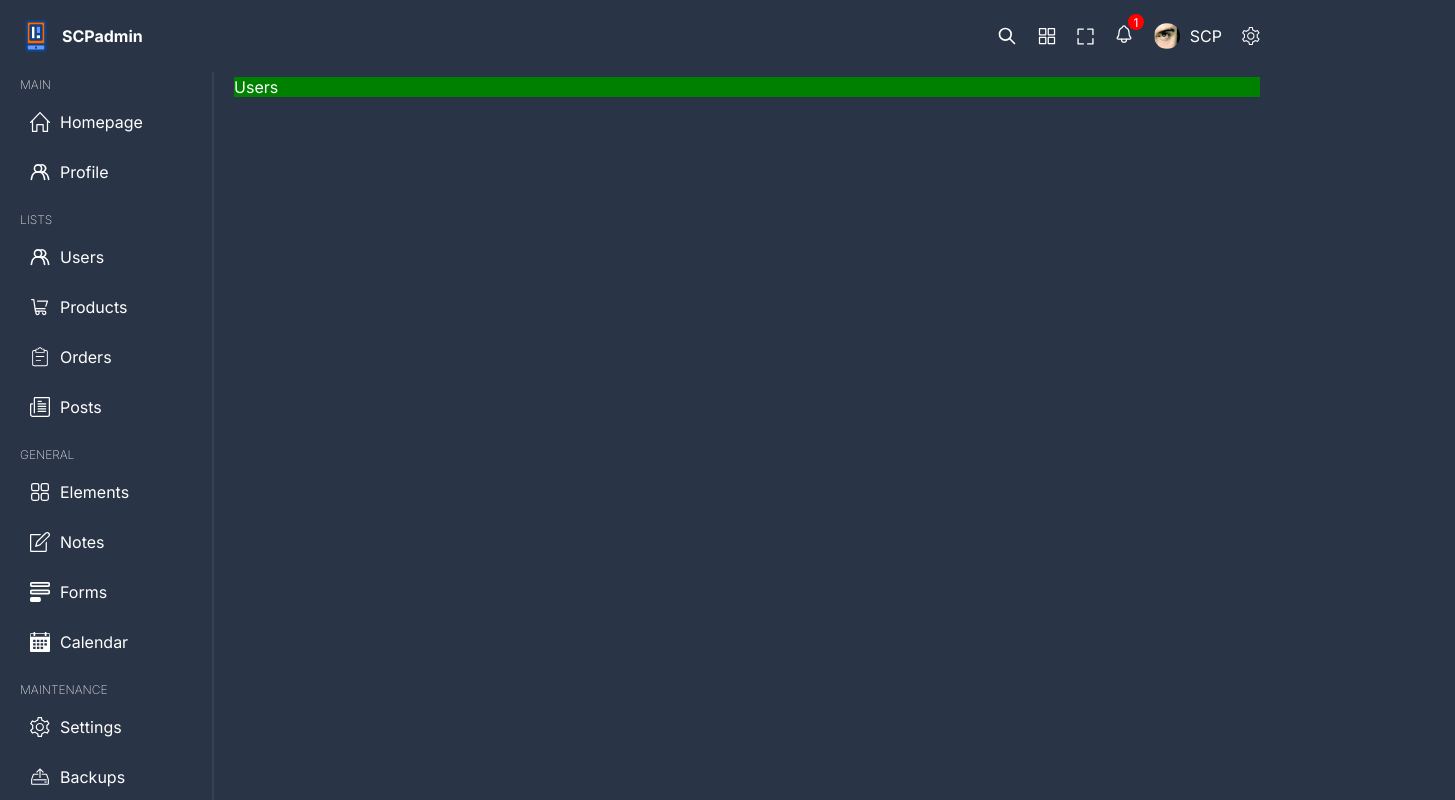
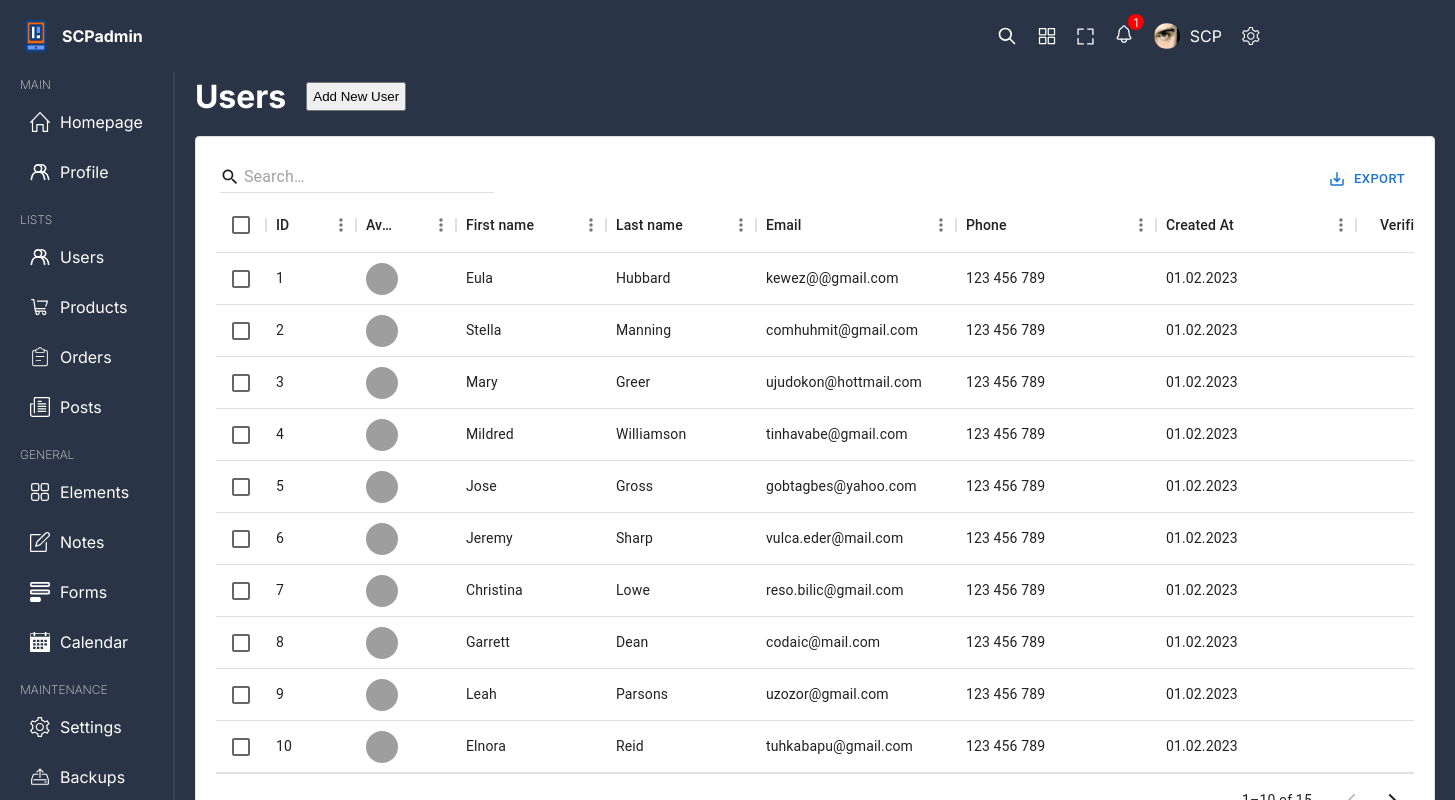
Before and after one commit to 4eJIoBeG/react-admin, a React (Vite) app: page /users in a window 1280 px wide. Shown: the top 800 px of the page, 1455 px wide, since content can reach past the window. Built offline with nearby package versions, Linux system fonts and the light colour scheme; grey boxes are pictures that could not be loaded.

Commit message:
add Users dataTable

```diff
--- a/package.json
+++ b/package.json
@@ -13,6 +13,10 @@
     "preview": "vite preview"
   },
   "dependencies": {
+    "@emotion/react": "^11.11.3",
+    "@emotion/styled": "^11.11.0",
+    "@mui/material": "^5.15.9",
+    "@mui/x-data-grid": "^6.19.3",
     "react": "^18.2.0",
     "react-dom": "^18.2.0",
     "react-router-dom": "^6.22.0",
--- /dev/null
+++ b/src/components/dataTable/DataTable.tsx
@@ -0,0 +1,75 @@
+import {
+  DataGrid,
+  GridColDef,
+  GridToolbar,
+  GridValueGetterParams,
+} from "@mui/x-data-grid";
+import "./dataTable.scss";
+import { Link } from "react-router-dom";
+
+type Props = {
+  columns: GridColDef[];
+  rows: object[];
+  slug: string;
+};
+
+const DataTable = (props: Props) => {
+  const handleDelete = (id: number) => {
+    //delete the item
+    //axios.delete(`/api/${slug}/id`)
+    console.log(id + " has been deleted!");
+  };
+
+  const actionColumn: GridColDef = {
+    field: "action",
+    headerName: "Action",
+    width: 200,
+    renderCell: (params) => {
+      return (
+        <div className="action">
+          <Link to={`/${props.slug}/${params.row.id}`}>
+            <img src="view.svg" alt="view" />
+          </Link>
+          <Link to="">
+            <img
+              src="delete.svg"
+              alt="delete"
+              onClick={() => handleDelete(params.row.id)}
+            />
+          </Link>
+        </div>
+      );
+    },
+  };
+  return (
+    <div className="dataTable">
+      <DataGrid
+        className="dataGrid"
+        rows={props.rows}
+        columns={[...props.columns, actionColumn]}
+        initialState={{
+          pagination: {
+            paginationModel: {
+              pageSize: 10,
+            },
+          },
+        }}
+        slots={{ toolbar: GridToolbar }}
+        slotProps={{
+          toolbar: {
+            showQuickFilter: true,
+            quickFilterProps: { debounceMs: 500 },
+          },
+        }}
+        pageSizeOptions={[10]}
+        checkboxSelection
+        disableRowSelectionOnClick
+        disableColumnFilter
+        disableColumnSelector
+        disableDensitySelector
+      />
+    </div>
+  );
+};
+
+export default DataTable;
--- /dev/null
+++ b/src/components/dataTable/dataTable.scss
@@ -0,0 +1,27 @@
+.dataTable {
+  .dataGrid {
+    background: white;
+    padding: 20px;
+
+    .MuiDataGrid-toolbarContainer {
+      flex-direction: row-reverse;
+    }
+
+    img {
+      width: 32px;
+      height: 32px;
+      border-radius: 50%;
+      object-fit: cover;
+    }
+    .action {
+      display: flex;
+      gap: 15px;
+
+      img {
+        width: 20px;
+        height: 20px;
+        cursor: pointer;
+      }
+    }
+  }
+}
--- a/src/pages/users/Users.tsx
+++ b/src/pages/users/Users.tsx
@@ -1,7 +1,66 @@
+import { GridColDef, GridValueGetterParams } from "@mui/x-data-grid";
+import DataTable from "../../components/dataTable/DataTable";
 import "./users.scss";
+import { userRows } from "../../data";
+
+const columns: GridColDef[] = [
+  { field: "id", headerName: "ID", width: 90 },
+  {
+    field: "img",
+    headerName: "Avatar",
+    width: 100,
+    renderCell: (params) => {
+      return <img src={params.row.img || "/noavatar.png"} alt="" />;
+    },
+  },
+  {
+    field: "firstName",
+    type: "string",
+    headerName: "First name",
+    width: 150,
+  },
+  {
+    field: "lastName",
+    type: "string",
+    headerName: "Last name",
+    width: 150,
+  },
+  {
+    field: "email",
+    type: "string",
+    headerName: "Email",
+    width: 200,
+  },
+  {
+    field: "phone",
+    type: "string",
+    headerName: "Phone",
+    width: 200,
+  },
+  {
+    field: "createdAt",
+    headerName: "Created At",
+    width: 200,
+    type: "string",
+  },
+  {
+    field: "verified",
+    headerName: "Verified",
+    width: 150,
+    type: "boolean",
+  },
+];
 
 const Users = () => {
-  return <div className="users">Users</div>;
+  return (
+    <div className="users">
+      <div className="info">
+        <h1>Users</h1>
+        <button>Add New User</button>
+      </div>
+      <DataTable slug="users" columns={columns} rows={userRows} />
+    </div>
+  );
 };
 
 export default Users;
--- a/src/pages/users/users.scss
+++ b/src/pages/users/users.scss
@@ -1,3 +1,13 @@
 .users {
-  background-color: green;
+  .info {
+    display: flex;
+    align-items: center;
+    gap: 20px;
+    margin-bottom: 20px;
+
+    button {
+      padding: 5px;
+      cursor: pointer;
+    }
+  }
 }
```
Also changed, not shown: 1 other file (tests, documents, lock files or other folders).
